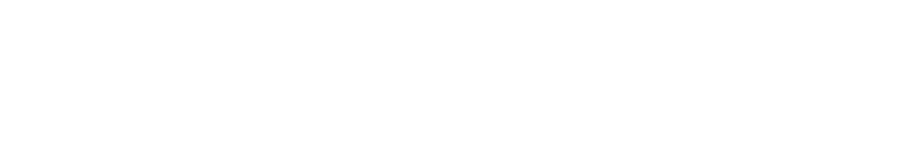
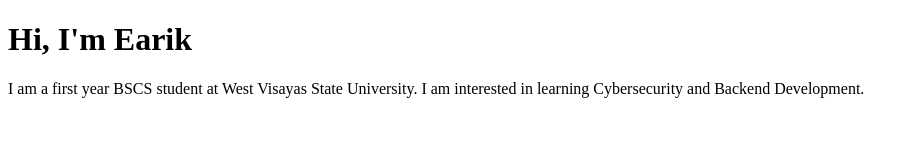
Before and after one commit to joshuavillamora/portfolio-website, a plain HTML site: page index.html in a window 1280 px wide. Shown: the whole page, without its empty margins (0-919 px from the left). Drawn offline with Linux system fonts and the light colour scheme.

Commit message:
Add profile section

```diff
--- a/index.html
+++ b/index.html
@@ -6,6 +6,12 @@
     <link rel="icon" type="image/jpg" href="assets/ari.jpg"/>
 </head>
 <body>
+    <div class="profile">
+        <div>
+            <h1>Hi, I'm Earik</h1>
+            <p>I am a first year BSCS student at West Visayas State University. I am interested in learning Cybersecurity and Backend Development.</p>
+        </div>
+    </div>
 
 </body>
 </html>
```
